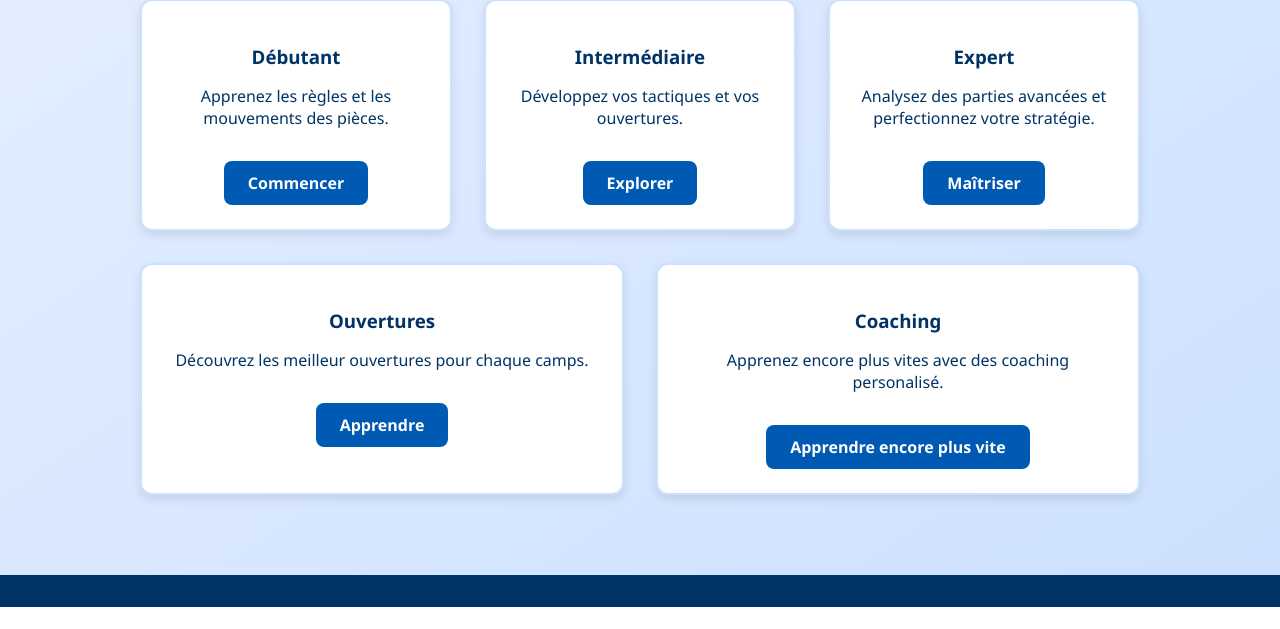
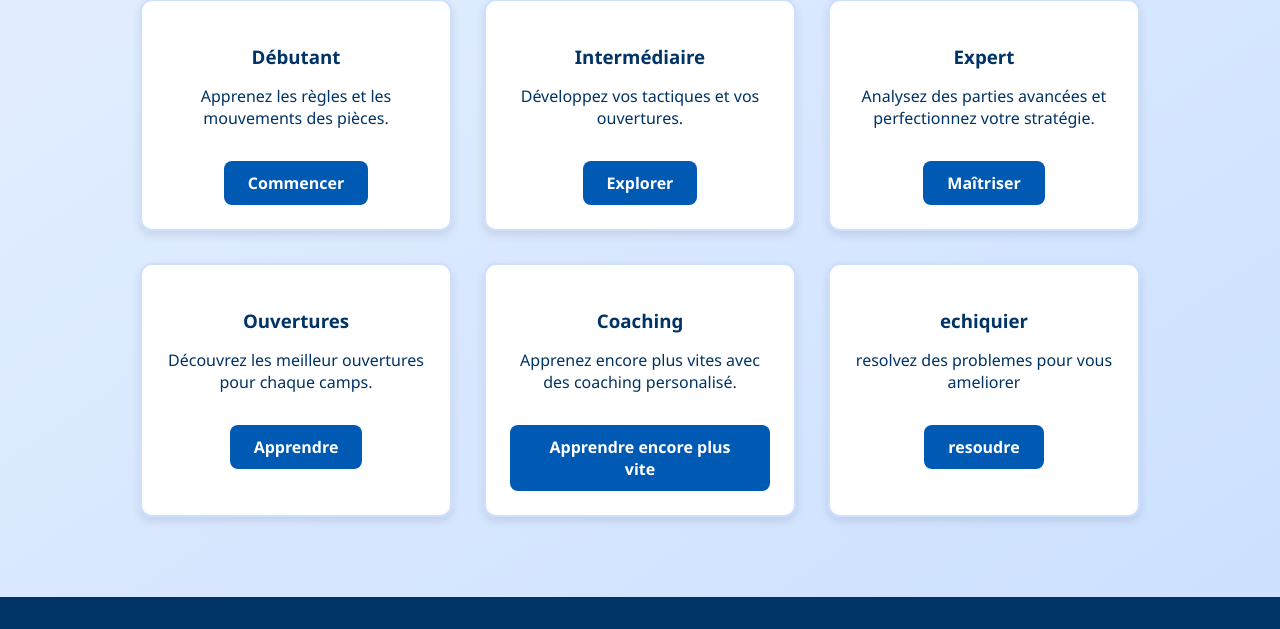
Before and after one commit to ordinalcyber/site, a Flask app: page / in a window 1280 px wide. Shown: the part 257-886 px from the top of the page. Before the commit the page ends 864 px from the top, so only its background shows below. Run offline with Flask 3, Linux system fonts and the light colour scheme; some libraries are stand-ins or nearby versions.

Commit message:
Update index.html

```diff
--- a/templates/index.html
+++ b/templates/index.html
@@ -33,6 +33,11 @@
     <p>Apprenez encore plus vites avec des coaching personalisé.</p>
     <a class="level-btn" href="{{ url_for('coaching') }}">Apprendre encore plus vite</a>
   </div>
+  <div class="level-card">
+    <h3>echiquier</h3>
+    <p>resolvez des problemes pour vous ameliorer</p>
+    <a class="level-btn" href="{{ url_for('echiquier') }}">resoudre</a>
+  </div>
 </section>
 
 {% endblock %}
```
